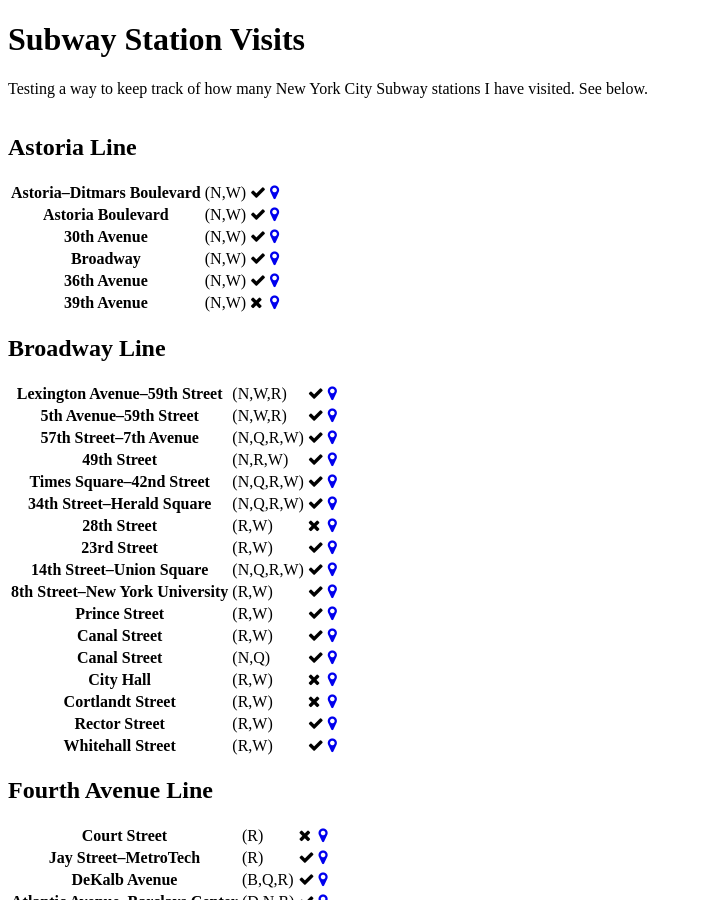
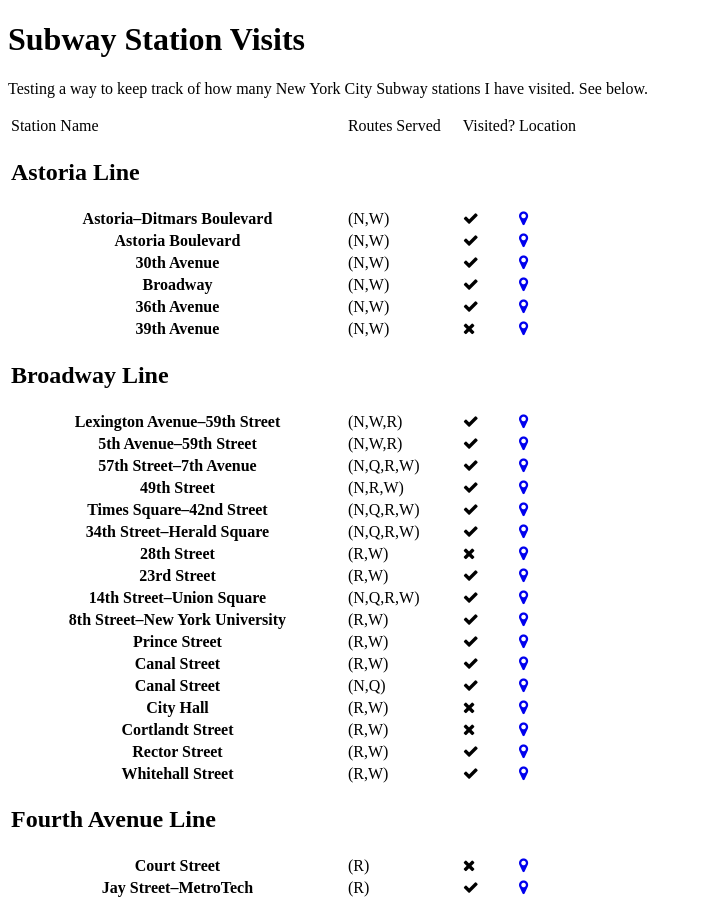
Before and after one commit to terrellfmerritt/subway, a Jekyll site: the page built from index.html, in a window 1280 px wide and 900 px high. Shown: the whole window, without its empty margins (0-702 px from the left). Built offline with Jekyll 4.4.1, drawn with Linux system fonts in a browser that asks for light colours; nearby versions of some CDN libraries; some web fonts are replaced.

Commit message:
make one uniform table

```diff
--- a/index.html
+++ b/index.html
@@ -7,13 +7,18 @@
   Testing a way to keep track of how many New York City Subway stations I have visited. See below.
 </p>
 
-<table class="hidden-xs-up"> <!-- this table (and the ending close tag) are to account for lack of ability
-                                  to check if there was a previous table/if there is a next table -->
+<table class="table">
+<thead>
+	<td>Station Name</td>
+	<td>Routes Served</td>
+	<td>Visited?</td>
+	<td>Location</td>
+</thead>
 {% for station in site.data.stations %}
 	{% if station.station_ID == "LINE" or station.station_ID == "LINES" %}
-		</table>
-		<h2>{{ station.line }} {% if station.station_ID == "LINE" %}Line{% else %}Lines{% endif %}</h2>
-		<table class="table">
+	<tr>
+		<td colspan="4"><h2>{{ station.line }} {% if station.station_ID == "LINE" %}Line{% else %}Lines{% endif %}</h2></td>
+	</tr>
 	{% else %}
 	<tr class="{% if station.visited == "yes" %}table-success{% endif %}{% if station.visited == "no" %}table-danger{% endif %}">
 		<th>{{ station.stop_name }}</th>
```
